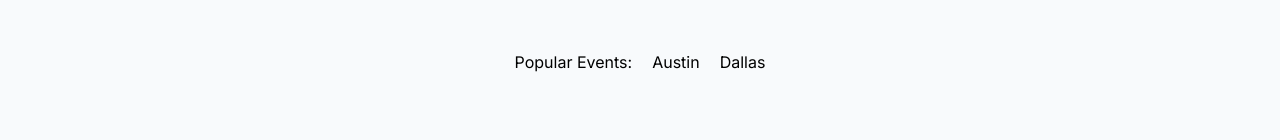
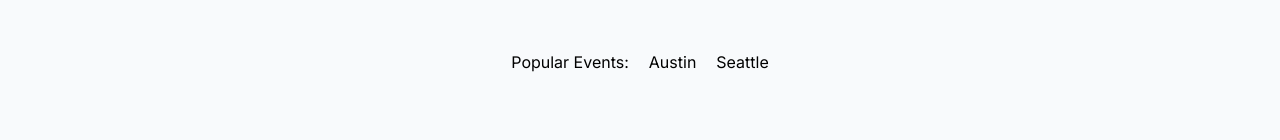
Before and after one commit to aaronaltman/event-to-demo-2, a Next.js app: page / in a window 1280 px wide. Shown: the part 493-633 px from the top of the page. Built offline with nearby package versions, Linux system fonts and the light colour scheme.

Commit message:
updating home links

```diff
--- a/src/app/page.tsx
+++ b/src/app/page.tsx
@@ -14,8 +14,8 @@ export default function Home() {
       </section>
       <section className="flex flex-row text-left gap-5 pt-3">
         <p>Popular Events:</p>
-        <Link href="/event">Austin</Link>
-        <Link href="/event">Dallas</Link>
+        <Link href="/events/austin">Austin</Link>
+        <Link href="/events/seattle">Seattle</Link>
       </section>
     </main>
   );
```
